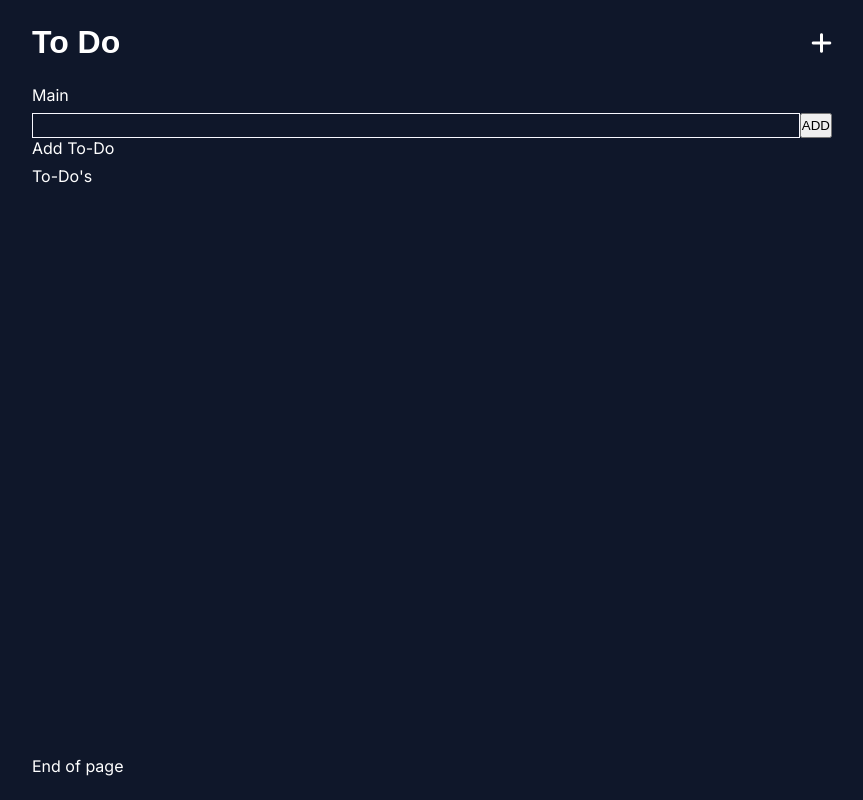
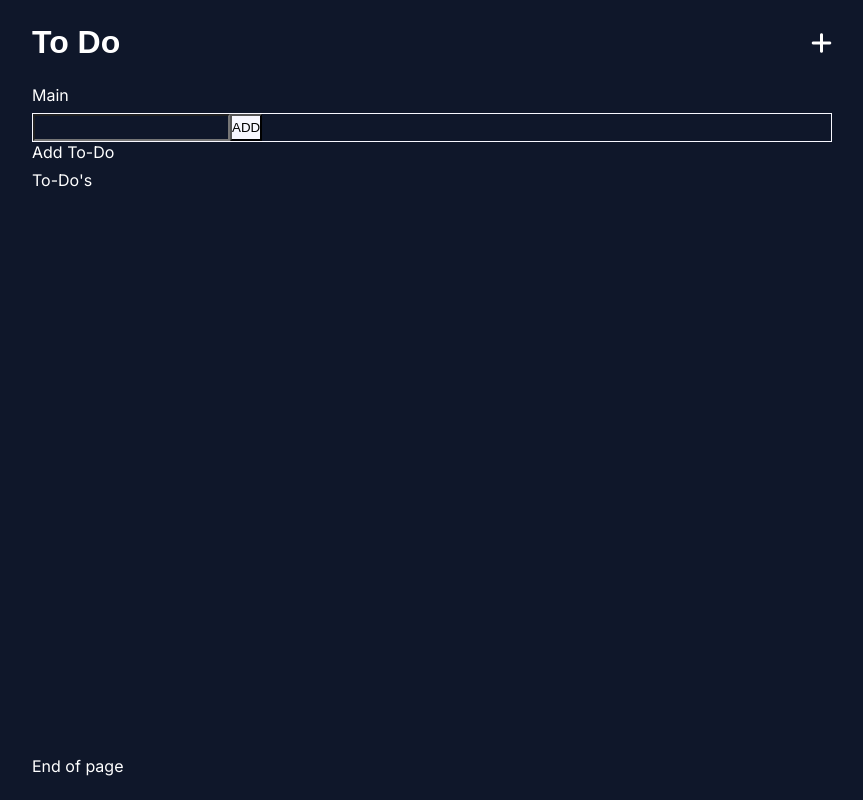
Before and after one commit to PolarstarCoffee/CRUD_App, a plain HTML site: page frontEnd/index.html in a window 1280 px wide. Shown: the whole page, without its empty margins (208-1071 px from the left). Drawn offline with Linux system fonts and the light colour scheme; a web font is replaced by a local one.

Commit message:
Incremental push pt 2 before storm

```diff
--- a/frontEnd/index.html
+++ b/frontEnd/index.html
@@ -75,6 +75,7 @@
         #enterTodo form {
             display: flex;
             align-items: stretch;
+            border: 1px solid ghostwhite;
         }
 
         #enterTodo input {
@@ -82,9 +83,12 @@
             outline: none;
             padding: 4px 8px;
             color: green;
-            flex: 1;
-            border: 1px solid ghostwhite;
+            flex: 1'
 
+        }
+
+        #enterTodo button {
+            background: ghostwhite;
         }
     </style>
 </head>
```
